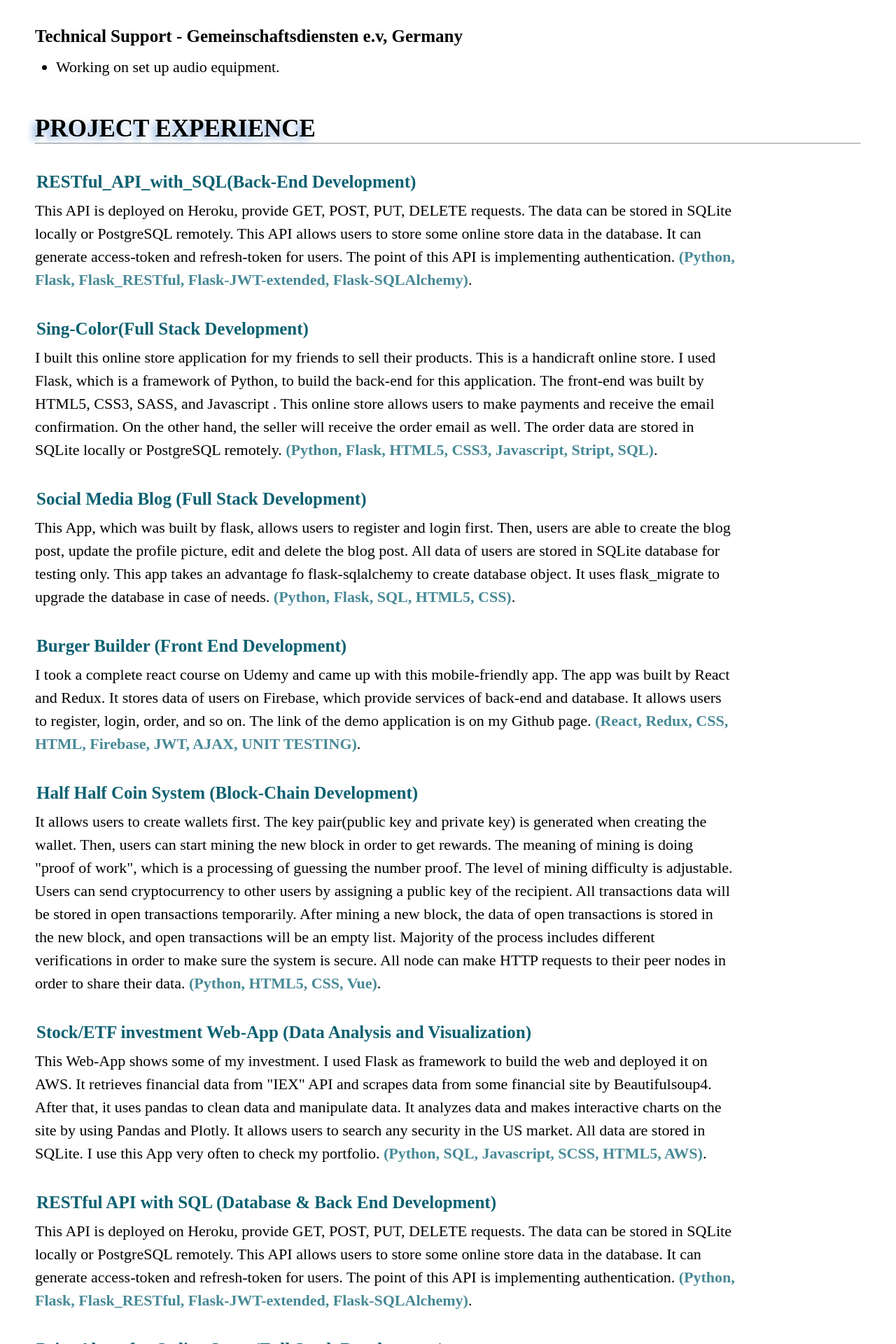
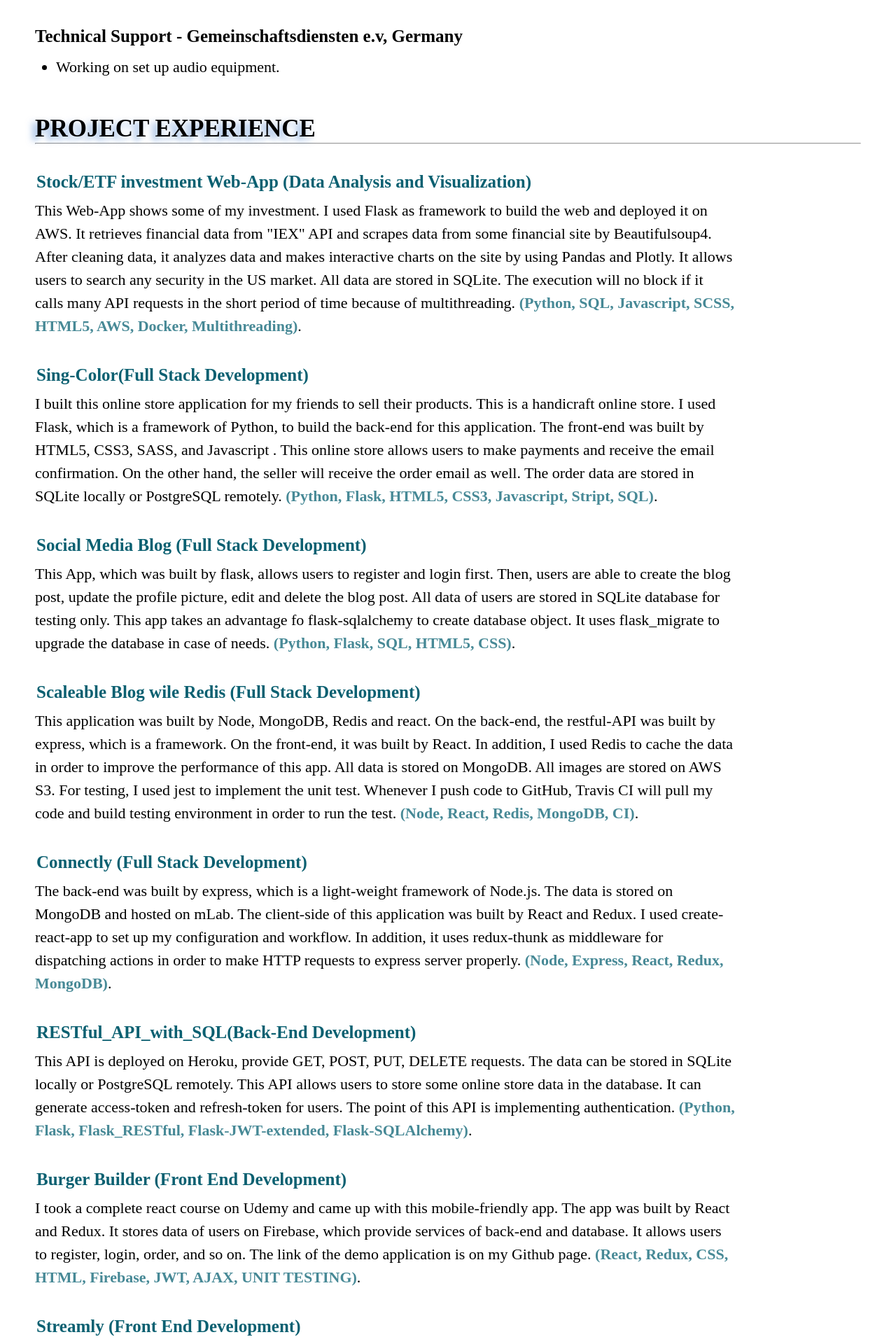
Before and after one commit to s777610/stock-etf-investment-full-stack, a Flask app: page /resume in a window 1280 px wide. Shown: the part 1514-3434 px from the top of the page at 70% size. Run offline with Flask 2, Linux system fonts and the light colour scheme; some libraries are stand-ins or nearby versions.

Commit message:
add resume

```diff
--- a/src/templates/resume.html
+++ b/src/templates/resume.html
@@ -70,14 +70,17 @@
     <h2 class="move-heading" id="project-experience">PROJECT EXPERIENCE</h2>
     <hr>
 
-    <h3><a href="https://github.com/s777610/Flask_RESTful_API_with_SQL" target="_blank" rel="noopener noreferrer" >RESTful_API_with_SQL(Back-End
-        Development)</a></h3>
-        <p>This API is deployed on Heroku, provide GET, POST, PUT, DELETE requests.
-          The data can be stored in SQLite locally or PostgreSQL remotely.
-          This API allows users to store some online store data in the database.
-          It can generate access-token and refresh-token for users.
-          The point of this API is implementing authentication.
-          <span class="cs-skill">(Python, Flask, Flask_RESTful, Flask-JWT-extended, Flask-SQLAlchemy)</span>.</p>
+    <h3><a href="https://github.com/s777610/Stock-ETF_investment_web" target="_blank" rel="noopener noreferrer">Stock/ETF investment Web-App
+      (Data Analysis and Visualization)</a></h3>
+  <P>
+      This Web-App shows some of my investment.
+      I used Flask as framework to build the web and deployed it on AWS.
+      It retrieves financial data from "IEX" API and scrapes data from some financial site by Beautifulsoup4.
+      After cleaning data, it analyzes data and makes interactive charts on the site by using Pandas and Plotly.
+      It allows users to search any security in the US market. All data are stored in SQLite. The execution will no block if it calls many API requests in the short period of time because of multithreading.
+
+      <span class="cs-skill">(Python, SQL, Javascript, SCSS, HTML5, AWS, Docker, Multithreading)</span>.
+  </P>
 
 
     <h3><a href="https://github.com/s777610/sing-color-with-payment" target="_blank" rel="noopener noreferrer">Sing-Color(Full Stack Development)</a></h3>
@@ -100,6 +103,45 @@
           <span class="cs-skill">(Python, Flask, SQL, HTML5, CSS)</span>.
       </P>
 
+
+
+
+      <h3><a href="https://github.com/s777610/node-react-redis-mongodb-ci" target="_blank" rel="noopener noreferrer">Scaleable Blog wile Redis (Full Stack Development)</a></h3>
+      <P>
+        This application was built by Node, MongoDB, Redis and react.
+        On the back-end, the restful-API was built by express, which is a framework.
+        On the front-end, it was built by React. In addition,
+        I used Redis to cache the data in order to improve the performance of this app.
+        All data is stored on MongoDB. All images are stored on AWS S3. For testing,
+        I used jest to implement the unit test.
+        Whenever I push code to GitHub, Travis CI will pull my code and build testing environment in order to run the test.
+          <span class="cs-skill">(Node, React, Redis, MongoDB, CI)</span>.
+      </P>
+
+
+      <h3><a href="https://github.com/s777610/connectly-node-react" target="_blank" rel="noopener noreferrer">Connectly (Full Stack Development)</a></h3>
+      <P>
+        The back-end was built by express, which is a light-weight framework of Node.js.
+        The data is stored on MongoDB and hosted on mLab.
+        The client-side of this application was built by React and Redux.
+        I used create-react-app to set up my configuration and workflow.
+        In addition, it uses redux-thunk as middleware for dispatching actions in order to make HTTP requests to express server properly.
+          <span class="cs-skill">(Node, Express, React, Redux, MongoDB)</span>.
+      </P>
+
+
+
+      <h3><a href="https://github.com/s777610/Flask_RESTful_API_with_SQL" target="_blank" rel="noopener noreferrer" >RESTful_API_with_SQL(Back-End
+        Development)</a></h3>
+        <p>This API is deployed on Heroku, provide GET, POST, PUT, DELETE requests.
+          The data can be stored in SQLite locally or PostgreSQL remotely.
+          This API allows users to store some online store data in the database.
+          It can generate access-token and refresh-token for users.
+          The point of this API is implementing authentication.
+          <span class="cs-skill">(Python, Flask, Flask_RESTful, Flask-JWT-extended, Flask-SQLAlchemy)</span>.</p>
+
+
+
       <h3><a href="https://github.com/s777610/BurgerBuilder-React" target="_blank" rel="noopener noreferrer">Burger Builder (Front End Development)</a></h3>
       <P>
           I took a complete react course on Udemy and came up with this mobile-friendly app.
@@ -107,6 +149,14 @@
           which provide services of back-end and database. It allows users to register,
           login, order, and so on. The link of the demo application is on my Github page.
           <span class="cs-skill">(React, Redux, CSS, HTML, Firebase, JWT, AJAX, UNIT TESTING)</span>.
+      </P>
+
+
+      <h3><a href="https://github.com/s777610/streamly-front-end" target="_blank" rel="noopener noreferrer">Streamly (Front End Development)</a></h3>
+      <P>
+        This application was mainly built by React and Redux. I used redux-thunk as middleware to handle HTTP requests properly.
+        In addition, it uses redux-form to simplify the workflow of development.
+          <span class="cs-skill">(React, Redux, OAuth, RTMP, JSON server)</span>.
       </P>
 
     <h3><a href="https://github.com/s777610/blockchain_cryptocurrency" target="_blank" rel="noopener noreferrer">Half Half Coin System
@@ -122,18 +172,7 @@
       All node can make HTTP requests to their peer nodes in order to share their data.
       <span class="cs-skill">(Python, HTML5, CSS, Vue)</span>.</p>
 
-    <h3><a href="https://github.com/s777610/Stock-ETF_investment_web" target="_blank" rel="noopener noreferrer">Stock/ETF investment Web-App
-        (Data Analysis and Visualization)</a></h3>
-    <P>
-        This Web-App shows some of my investment.
-        I used Flask as framework to build the web and deployed it on AWS.
-        It retrieves financial data from "IEX" API and scrapes data from some financial site by Beautifulsoup4.
-        After that, it uses pandas to clean data and manipulate data.
-        It analyzes data and makes interactive charts on the site by using Pandas and Plotly.
-        It allows users to search any security in the US market. All data are stored in SQLite.
-        I use this App very often to check my portfolio.
-        <span class="cs-skill">(Python, SQL, Javascript, SCSS, HTML5, AWS)</span>.
-    </P>
+
 
 
 
@@ -146,6 +185,21 @@
       The point of this API is implementing authentication.
       <span class="cs-skill">(Python, Flask, Flask_RESTful, Flask-JWT-extended, Flask-SQLAlchemy)</span>.
   </P>
+
+
+
+
+  <h3><a href="https://github.com/s777610/surveyly-full-stack" target="_blank" rel="noopener noreferrer">Surveyly (Full Stack Development)</a></h3>
+  <P>
+    The back-end was built by express, which is a light-weight framework of Node.js.
+    The data is stored on MongoDB and hosted on mLab.
+    The client-side of this application was built by React and Redux.
+    I used create-react-app to set up my configuration and workflow.
+    It uses redux-thunk as middleware for dispatching actions in order to make HTTP requests to express server properly.
+      <span class="cs-skill">(Node, Express, React, Redux, MongoDB)</span>.
+  </P>
+
+
 
   <h3><a href="https://github.com/s777610/price_alert_for_olinestore" target="_blank" rel="noopener noreferrer">Price Alerts for Online Store
     (Full Stack Development)</a></h3>
@@ -162,57 +216,6 @@
       Only admin can add the new store.
       <span class="cs-skill">(Python, MongoDB, CSS, Bootstrap, HTML, Mailgun, pbkdf2)</span>.
   </p>
-
-
-
-    <h3>Real Estate Data Scraping (Website Scraping Development)</h3>
-    <ul>
-      <li>Using BeautifulSoup to parse html and find the items.</li>
-      <li>Utilizing pandas to clean data and manipulate data.</li>
-      <li>Utilizing pandas pandas to store the data as DataFrame.</li>
-      <li>Finally, it stores all data into the csv file and saves it.</li>
-    </ul>
-
-    <h3><a href="https://github.com/s777610/530_Project_LA_Crime" target="_blank" rel="noopener noreferrer">Crime Statistics in LA (Data Analysis
-        and Visualization)</a></h3>
-    <ul>
-      <li>Utilizing folium to build Web-Map for visualizing location of crimes.</li>
-      <li>Utilizing pandas to clean data and manipulate data.</li>
-      <li>Utilizing matplotlib to visualize data in the meaningful way.</li>
-    </ul>
-
-    <h3>Moving Object Detection(Image Processing Development)</h3>
-    <ul>
-      <li>OpenCV to process images.</li>
-      <li>Pandas to manipulate data, store data as CSV file.</li>
-    </ul>
-
-    <h3>BookStore SQLite Standalone App (Database & GUI Development)</h3>
-    <ul>
-      <li>Utilizing tkinter to build Graphical User Interface.</li>
-      <li>Utilizing sqlite3 to build database to store data.</li>
-    </ul>
-
-    <h3>Database of CalMed Care (Database Development)</h3>
-    <ul>
-      <li>Utilizing MS.SQL and Visio to build database for the hospital.</li>
-    </ul>
-
-    <h3>Database of E-commerce Store (Database Development)</h3>
-    <ul>
-      <li>Utilizing MySQL Workbench to build database for the e-commerce store.</li>
-    </ul>
-
-
-
-
-
-
-    <h3>Tiwitter text analysis (Data Visualizaton)</h3>
-    <ul>
-      <li>Utilizing Python and Twitter streaming API to stream real-time data.</li>
-      <li>Loading data into DataFrame and analyzing it, and Utilizing matplotlib to visualize the data.</li>
-    </ul>
 
 
 
```
Also changed, not shown: README.md.
